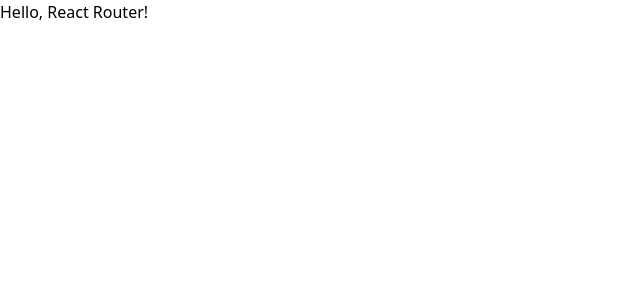
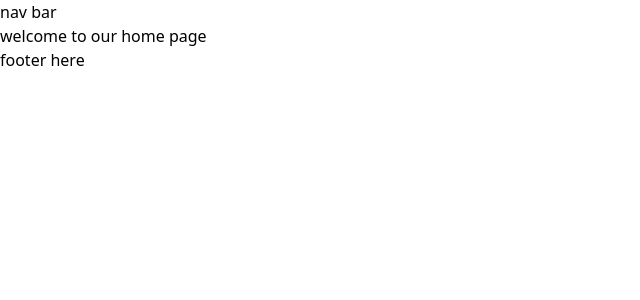
Before and after one commit to ataurwd/Pixolora-Collabroration, a React app: page / in a window 1280 px wide. Shown: the top 300 px of the page, without its empty margins (0-640 px from the left). Built offline with nearby package versions, Linux system fonts and the light colour scheme; the HTML template or start-up script is replaced by a standard one.

Commit message:
complete the router setup finish

```diff
--- /dev/null
+++ b/src/components/Footer.jsx
@@ -0,0 +1,11 @@
+import React from 'react';
+
+const Footer = () => {
+    return (
+        <div>
+            footer here
+        </div>
+    );
+};
+
+export default Footer;
--- /dev/null
+++ b/src/components/Navbar.jsx
@@ -0,0 +1,11 @@
+import React from 'react';
+
+const Navbar = () => {
+    return (
+        <div>
+            nav bar
+        </div>
+    );
+};
+
+export default Navbar;
--- a/src/layout/Layout.jsx
+++ b/src/layout/Layout.jsx
@@ -1,9 +1,14 @@
 import React from 'react';
+import Navbar from '../components/Navbar';
+import { Outlet } from 'react-router-dom';
+import Footer from '../components/Footer';
 
 const Layout = () => {
     return (
         <div>
-            page layout
+            <Navbar />
+            <Outlet />
+            <Footer/>
         </div>
     );
 };
--- a/src/main.jsx
+++ b/src/main.jsx
@@ -1,10 +1,10 @@
 import { StrictMode } from 'react'
 import { createRoot } from 'react-dom/client'
-import App from './App.jsx'
 import './index.css'
+import Route from './routes/Route.jsx'
 
 createRoot(document.getElementById('root')).render(
   <StrictMode>
-    <App/>
+    <Route/>
   </StrictMode>,
 )
--- a/src/pages/Home/Home.jsx
+++ b/src/pages/Home/Home.jsx
@@ -3,7 +3,7 @@ import React from 'react';
 const Home = () => {
     return (
         <div>
-            home page
+            <h1 className='text-center text-3xl uppercase'>welcome to our home page</h1>
         </div>
     );
 };
--- /dev/null
+++ b/src/routes/Route.jsx
@@ -0,0 +1,23 @@
+import { createBrowserRouter, RouterProvider } from "react-router-dom";
+import Layout from "../layout/Layout";
+import Home from "../pages/Home/Home";
+
+const Route = () => {
+  const router = createBrowserRouter([
+    {
+      path: "/",
+      element: <Layout />,
+      children: [
+        {
+          path: "/",
+          element: <Home />,
+        },
+        {},
+      ],
+    },
+  ]);
+
+  return <RouterProvider router={router} />;
+};
+
+export default Route;
```
